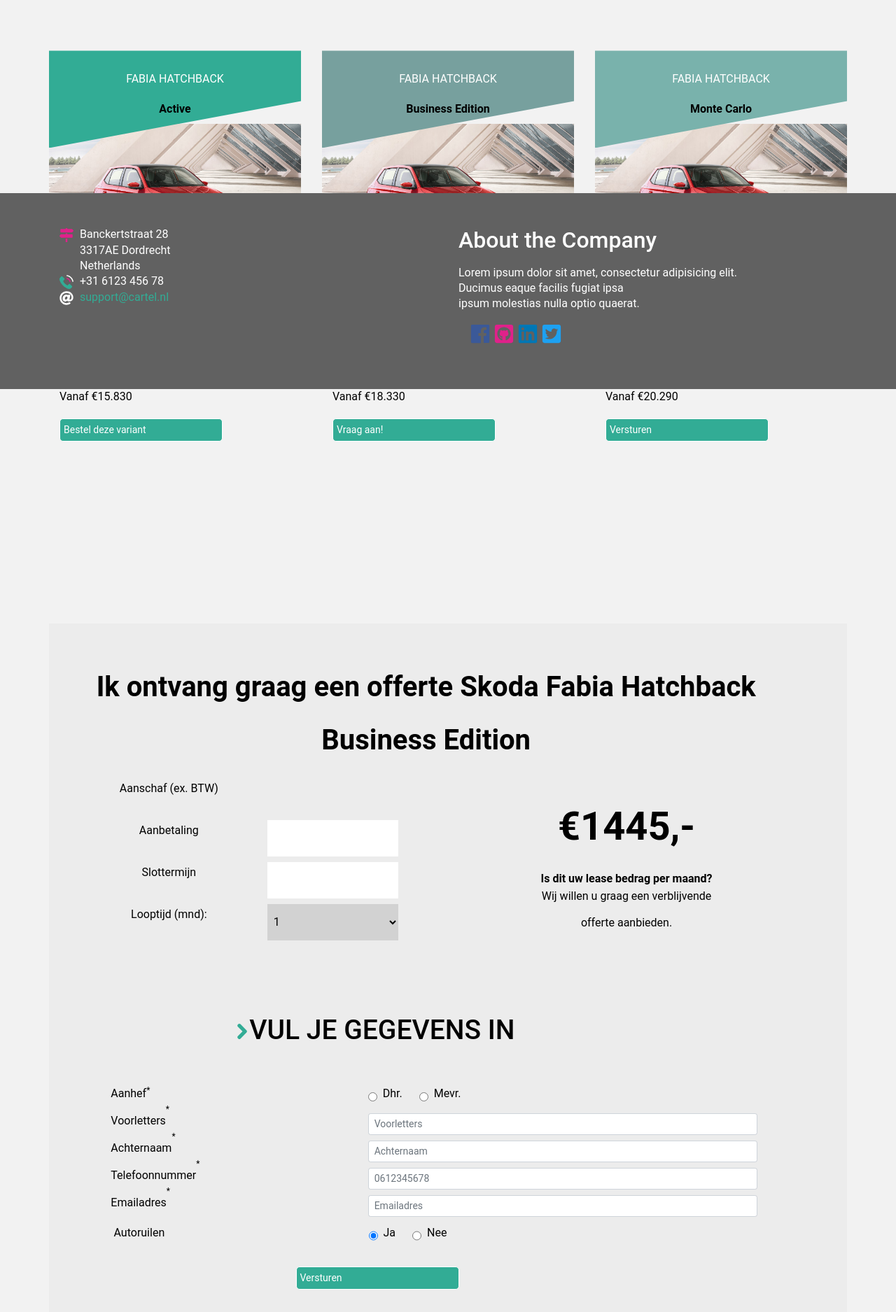
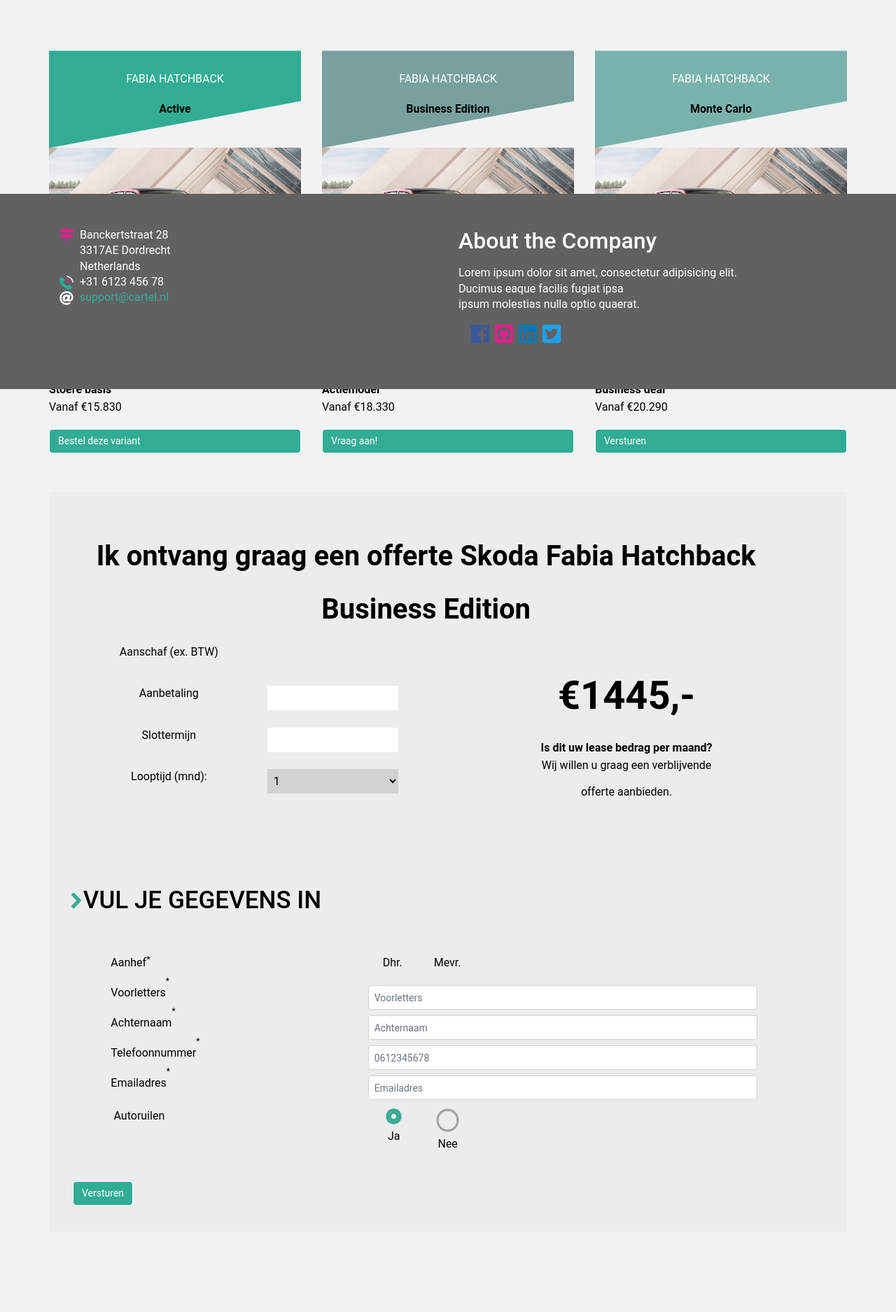
Before and after one commit to Jhudeska/Auto_shop2, a PHP site: page /car-details-fabia.php in a window 1280 px wide. Shown: the part 244-2119 px from the top of the page at 70% size. After the commit the page ends 1967 px from the top, so only its background shows below. Run offline with PHP 8.4, Linux system fonts and the light colour scheme; some libraries are stand-ins or nearby versions.

Commit message:
radio button green

```diff
--- a/car-details-fabia.php
+++ b/car-details-fabia.php
@@ -67,9 +67,11 @@
 
         </div>
 
-
+    </div>
 
     <section class="calculator-section">
+        <div class="container">
+            <div class="row">
                 <div class="calculator-block">
 
                     <form action="#" method="get" class="row calculator-form">
@@ -84,18 +86,18 @@
 
                         <div class=" form-row justify-content-center col-sm-12 col-md-6">
 
-                            <label for="credit-amount" class=" col-form-label text-center col-6" disabled>Aanschaf (ex. BTW)</label>
+                            <label for="credit-amount" class=" text-center col-6" disabled>Aanschaf (ex. BTW)</label>
                             <input type="text" class="bg-light-gray justify-content-center col-4" name="val3" id="credit-amount">
 
-                                <label for="credit-amount" class=" col-form-label text-center  col-6" >Aanbetaling</label>
-                                <input type="text" class=" my-1 col-4" name="val1" id="credit-amount">
+                            <label for="credit-amount" class=" text-center  col-6" >Aanbetaling</label>
+                            <input type="text" class=" col-4" name="val1" id="credit-amount">
 
-                                <label for="credit-amount" class=" col-form-label text-center   col-6" >Slottermijn</label>
-                                <input type="text" class=" my-1  col-4" name="val3" id="credit-amount">
+                            <label for="credit-amount" class="text-center   col-6" >Slottermijn</label>
+                            <input type="text" class="  col-4" name="val3" id="credit-amount">
 
 
-                            <label for="months" class="col-form-label text-center  col-6">Looptijd (mnd):</label>
-                            <select  class="bg-light-gray col-4 my-1" name="val4" id="months">
+                            <label for="months" class=" text-center  col-6">Looptijd (mnd):</label>
+                            <select  class="bg-light-gray col-4" name="val4" id="months">
                                 <option value="jan">1</option>
                                 <option value="feb">2</option>
                                 <option value="mrt">3</option>
@@ -125,13 +127,7 @@
 
 
 
-
-
-
-
-
-
-                            <div class="form-row justify-content-center pl-4 col-12 col-md-10">
+                        <div class="form-row col-12 pl-5 col-md-10">
                             <h1 class="txt-form-personal">  VUL JE GEGEVENS IN </h1>
                         </div>
 
@@ -183,22 +179,34 @@
                                     <label class="mr-4" for="ruilen" class="radio form-label">Autoruilen</label>
                                 </div>
                                 <div class="form-row text-center col-6">
-                                            <input class="mr-2" type="radio" checked="checked" name="radio" id="ruilen"> Ja
-                                            <input class="mr-2 ml-4" type="radio" name="radio" id="ruilen"> Nee
-                                            <span class="checkmark"></span>
+                                    <div class="radio">
+                                        <input class="mr-2" type="radio" checked="checked" name="radio" id="ruilen-1">
+                                        <label for="ruilen-1">Ja</label>
+                                    </div>
+                                    <div class="radio">
+                                        <input class="mr-2 ml-4" type="radio" name="radio" id="ruilen-2">
+                                        <label for="ruilen-2">Nee</label>
                                     </div>
 
-                                        <input class="btn btn-green btn-left" type="submit" name="submit" value="Versturen"  onclick="" onClick="javascript:showMonthlyPayment();">
+                                </div>
+
+                                <div class="form-row col-12 ">
+                                    <input class="btn btn-left " type="submit" name="submit" value="Versturen"  onclick="" onClick="javascript:showMonthlyPayment();">
+                                </div>
                     </form>
 
                 </div>
             </div>
+
+        </div>
+
+        </div>
         </div>
     </section>
-    </div>
 
 
 
 
+    </body>
 
 <?php require_once 'footer.php';?>
--- a/css/_buttons.sass
+++ b/css/_buttons.sass
@@ -3,9 +3,8 @@
   color: $white
   border-color: $white
   border-radius: 5px
-  width: 233px
+  width: 100%
   font-size: 14px
   z-index: 10
   text-align: left
-  padding: 5px
   margin-bottom: 20px
--- a/css/_reset.sass
+++ b/css/_reset.sass
@@ -37,3 +37,30 @@
 
 select
     border-radius: 0px
+
+input, select
+  height: 35px
+
+
+
+input[type=radio]
+  visibility: hidden
+
+.radio input + label::before
+  content: url('../img/icons/circle-regular.svg')
+  margin-right: 5px
+
+
+.radio input:checked + label::before
+  content: url('../img/icons/dot-circle-solid.svg')
+  color: $third-color
+
+
+
+.radio input:checked input:hover + label::before
+  content: url('../img/icons/dot-circle-solid.svg')
+  color: $third-color
+
+
+.radio input:hover + label::before
+  content: url('../img/icons/circle-regular-hover.svg')
--- a/css/car-details-page.sass
+++ b/css/car-details-page.sass
@@ -1,7 +1,7 @@
 @import "variables"
 
 .calculator-section
-  margin-top: 40%
+  //margin-top: 40%
 
 
 .model-preview-car-details-page
@@ -42,7 +42,7 @@
   position: relative
   z-index: -1
   bottom: 50%
-  top: -34px
+  //top: -34px
 
 .modal-car-details-image img
   position: relative
@@ -54,8 +54,8 @@
   position: relative
   width: 100%
   height: 200px
-  padding: 15px
-  top: -30px
+  //padding: 15px
+  //top: -30px
 
 .description-special::before
   display: inline-block
@@ -80,7 +80,7 @@
   position: relative
   width: 100%
   background-color: $background-color-calculator
-  top: -225px
+  //top: -225px
 
 
 .calculator-block-price
@@ -104,7 +104,7 @@
   padding: 30px 0
 
 h1.txt-form-personal
-  font-size: 39px
+  font-size: 35px
 
 
 .container-leaseamount
@@ -135,5 +135,14 @@
 
 .btn-left
   position: relative
-  left: -81px
+  left: 40px
   top: 25px
+  background-color: $third-color
+  color: $white
+  border-color: $white
+  border-radius: 5px
+  width: auto
+  font-size: 14px
+  z-index: 10
+  text-align: left
+  margin-bottom: 20px
--- a/css/main.css
+++ b/css/main.css
@@ -30,6 +30,27 @@
 
 select {
   border-radius: 0px; }
+
+input, select {
+  height: 35px; }
+
+input[type=radio] {
+  visibility: hidden; }
+
+.radio input + label::before {
+  content: url("../img/icons/circle-regular.svg");
+  margin-right: 5px; }
+
+.radio input:checked + label::before {
+  content: url("../img/icons/dot-circle-solid.svg");
+  color: #32ac95; }
+
+.radio input:checked input:hover + label::before {
+  content: url("../img/icons/dot-circle-solid.svg");
+  color: #32ac95; }
+
+.radio input:hover + label::before {
+  content: url("../img/icons/circle-regular-hover.svg"); }
 
 nav.navbar-autoshop {
   background-color: #32ac95; }
@@ -98,9 +119,6 @@
   vertical-align: middle;
   margin-right: 9px; }
 
-.calculator-section {
-  margin-top: 40%; }
-
 .model-preview-car-details-page {
   position: relative;
   width: 100%;
@@ -135,8 +153,7 @@
   height: 177px;
   position: relative;
   z-index: -1;
-  bottom: 50%;
-  top: -34px; }
+  bottom: 50%; }
 
 .modal-car-details-image img {
   position: relative;
@@ -147,9 +164,7 @@
 .modal-text-box {
   position: relative;
   width: 100%;
-  height: 200px;
-  padding: 15px;
-  top: -30px; }
+  height: 200px; }
 
 .description-special::before {
   display: inline-block;
@@ -171,8 +186,7 @@
 .calculator-block {
   position: relative;
   width: 100%;
-  background-color: #ececec;
-  top: -225px; }
+  background-color: #ececec; }
 
 .calculator-block-price {
   display: flex;
@@ -193,7 +207,7 @@
   padding: 30px 0; }
 
 h1.txt-form-personal {
-  font-size: 39px; }
+  font-size: 35px; }
 
 .container-leaseamount {
   text-align: center;
@@ -220,19 +234,27 @@
 
 .btn-left {
   position: relative;
-  left: -81px;
-  top: 25px; }
+  left: 40px;
+  top: 25px;
+  background-color: #32ac95;
+  color: #ffffff;
+  border-color: #ffffff;
+  border-radius: 5px;
+  width: auto;
+  font-size: 14px;
+  z-index: 10;
+  text-align: left;
+  margin-bottom: 20px; }
 
 .btn-green {
   background-color: #32ac95;
   color: #ffffff;
   border-color: #ffffff;
   border-radius: 5px;
-  width: 233px;
+  width: 100%;
   font-size: 14px;
   z-index: 10;
   text-align: left;
-  padding: 5px;
   margin-bottom: 20px; }
 
 .container-wrapper {
@@ -276,10 +298,7 @@
 
 .model-box-index-small-middle {
   /* center model-preview-index-small */
-  -ms-transform: translateY(-50%);
-  transform: translateY(9%);
   background-image: linear-gradient(to right bottom, #79b2ac, #79b2ac);
-  height: 177px;
   justify-content: center;
   align-items: center; }
 
@@ -316,7 +335,6 @@
   height: 195px;
   top: -19px;
   z-index: -30;
-  margin-bottom: 50px;
   object-fit: cover; }
 
 /*# sourceMappingURL=main.css.map */
--- a/css/main.sass
+++ b/css/main.sass
@@ -53,10 +53,10 @@
 
 .model-box-index-small-middle
   /* center model-preview-index-small */
-  -ms-transform: translateY(-50%)
-  transform: translateY(9%)
+  //-ms-transform: translateY(-50%)
+  //transform: translateY(9%)
   background-image: linear-gradient(to right bottom, $secondary-color, $secondary-color)
-  height: 177px
+  //height: 177px
   justify-content: center
   align-items: center
 
@@ -95,5 +95,5 @@
   height: 195px
   top: -19px
   z-index: -30
-  margin-bottom: 50px
+  //margin-bottom: 50px
   object-fit: cover
--- a/index.php
+++ b/index.php
@@ -2,7 +2,7 @@
 
 <div class="section px-0 mx-0">
     <div class="container px-0 mx-0">
-        <div class="row no-gutters py-0 my-0 align-items-center">
+        <div class="row no-gutters py-0 my-0">
 
             <div class="col-12 col-sm-10 col-md-6  col-lg-4">
 
```
Also changed, not shown: img/icons/circle-regular-hover.svg (added), img/icons/circle-regular.svg (added), img/icons/dot-circle-solid.svg (added), 1 other file. Lines whose indentation alone changed are shown as unchanged.
